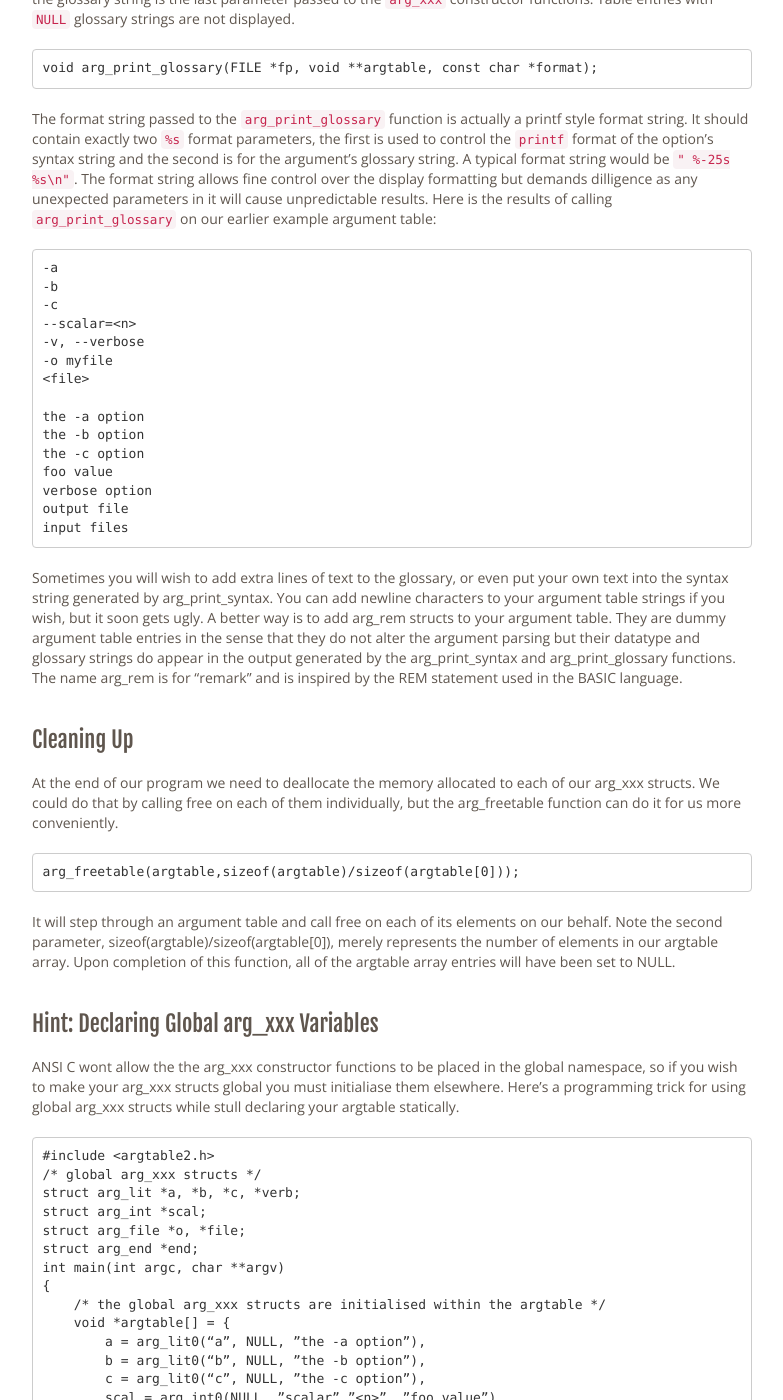
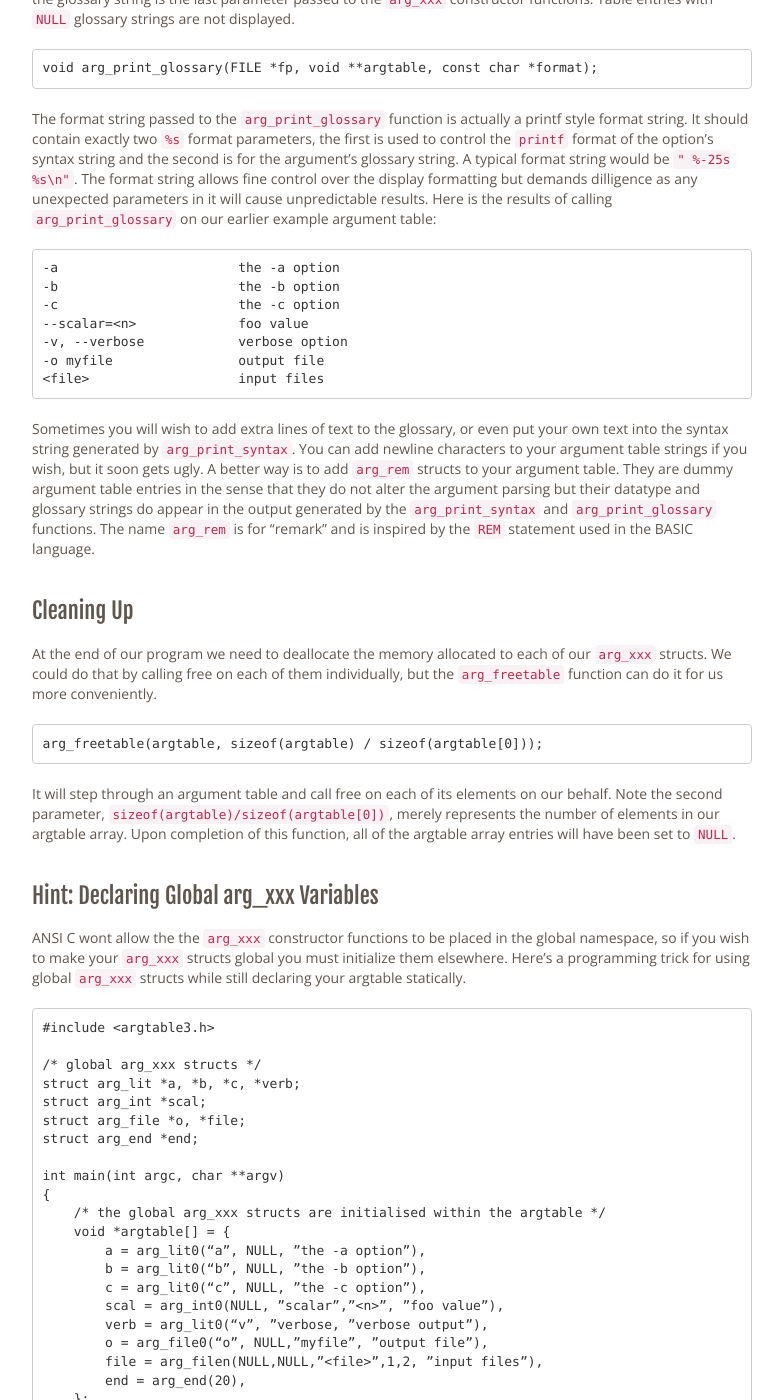
Before and after one commit to argtable/argtable.github.io, a Jekyll site: the page built from tutorial/index.md, in a window 1280 px wide and 1400 px high, scrolled down 8235 px. Shown: the whole window, without its empty margins (248-1031 px from the left). Built offline with Jekyll 4.4.1, drawn with Linux system fonts in a browser that asks for light colours; nearby versions of some CDN libraries; Markdown is read by kramdown in place of the engine named in the settings; some of the changed text lies outside the part shown.

Commit message:
Task #5: Add tutorial Description: Revise the content. Reviewer: tomghuang

````diff
--- a/tutorial/index.md
+++ b/tutorial/index.md
@@ -353,48 +353,42 @@
 The format string passed to the `arg_print_glossary` function is actually a printf style format string. It should contain exactly two `%s` format parameters, the first is used to control the `printf` format of the option's syntax string and the second is for the argument's glossary string. A typical format string would be `" %-25s %s\n"`. The format string allows fine control over the display formatting but demands dilligence as any unexpected parameters in it will cause unpredictable results. Here is the results of calling `arg_print_glossary` on our earlier example argument table:
 
 ```
--a
--b
--c
---scalar=<n>
--v, --verbose
--o myfile
-<file>
-
-the -a option
-the -b option
-the -c option
-foo value
-verbose option
-output file
-input files
+-a                       the -a option
+-b                       the -b option
+-c                       the -c option
+--scalar=<n>             foo value
+-v, --verbose            verbose option
+-o myfile                output file
+<file>                   input files
 ```
 
-Sometimes you will wish to add extra lines of text to the glossary, or even put your own text into the syntax string generated by arg_print_syntax. You can add newline characters to your argument table strings if you wish, but it soon gets ugly. A better way is to add arg_rem structs to your argument table. They are dummy argument table entries in the sense that they do not alter the argument parsing but their datatype and glossary strings do appear in the output generated by the arg_print_syntax and arg_print_glossary functions. The name arg_rem is for “remark” and is inspired by the REM statement used in the BASIC language.
+Sometimes you will wish to add extra lines of text to the glossary, or even put your own text into the syntax string generated by `arg_print_syntax`. You can add newline characters to your argument table strings if you wish, but it soon gets ugly. A better way is to add `arg_rem` structs to your argument table. They are dummy argument table entries in the sense that they do not alter the argument parsing but their datatype and glossary strings do appear in the output generated by the `arg_print_syntax` and `arg_print_glossary` functions. The name `arg_rem` is for "remark" and is inspired by the `REM` statement used in the BASIC language.
 
 
 ### Cleaning Up
 
-At the end of our program we need to deallocate the memory allocated to each of our arg_xxx structs. We could do that by calling free on each of them individually, but the arg_freetable function can do it for us more conveniently.
+At the end of our program we need to deallocate the memory allocated to each of our `arg_xxx` structs. We could do that by calling free on each of them individually, but the `arg_freetable` function can do it for us more conveniently.
 
 ```
-arg_freetable(argtable,sizeof(argtable)/sizeof(argtable[0]));
+arg_freetable(argtable, sizeof(argtable) / sizeof(argtable[0]));
 ```
 
-It will step through an argument table and call free on each of its elements on our behalf. Note the second parameter, sizeof(argtable)/sizeof(argtable[0]), merely represents the number of elements in our argtable array. Upon completion of this function, all of the argtable array entries will have been set to NULL.
+It will step through an argument table and call free on each of its elements on our behalf. Note the second parameter, `sizeof(argtable)/sizeof(argtable[0])`, merely represents the number of elements in our argtable array. Upon completion of this function, all of the argtable array entries will have been set to `NULL`.
 
 
 ### Hint: Declaring Global arg_xxx Variables
 
-ANSI C wont allow the the arg_xxx constructor functions to be placed in the global namespace, so if you wish to make your arg_xxx structs global you must initialiase them elsewhere. Here's a programming trick for using global arg_xxx structs while stull declaring your argtable statically.
+ANSI C wont allow the the `arg_xxx` constructor functions to be placed in the global namespace, so if you wish to make your `arg_xxx` structs global you must initialize them elsewhere. Here's a programming trick for using global `arg_xxx` structs while still declaring your argtable statically.
 
 ```
-#include <argtable2.h>
+#include <argtable3.h>
+
 /* global arg_xxx structs */
 struct arg_lit *a, *b, *c, *verb;
 struct arg_int *scal;
 struct arg_file *o, *file;
 struct arg_end *end;
+
 int main(int argc, char **argv)
 {
     /* the global arg_xxx structs are initialised within the argtable */
@@ -408,17 +402,19 @@
         file = arg_filen(NULL,NULL,”<file>”,1,2, ”input files”),
         end = arg_end(20),
     };
+
     ...
+
     return 0;
 };
 ```
 
-See the ls.c program included in the argtable distribution for an example of using this declaration style.
+See the `ls.c` program included in the Argtable3 distribution for an example of using this declaration style.
 
 
 ### Example Programs
 
-The argtable distribution comes with example programs that implement complete GNU compatable command line options for several common unix commands. See the argtable-2.x/example/ directory for the source code of the following programs:
+The Argtable3 distribution comes with example programs that implement complete POSIX-compatable command-line options for several common UNIX commands. See the argtable-3.x/example/ directory for the source code of the following programs:
 
 ```
 echo [-neE] [--help] [--version] [STRING]...
@@ -432,11 +428,4 @@
 uname [-asnrvmpio] [--help] [--version]
 ```
 
-[heitmann]: email:sheitmann@users.sourceforge.net
-[argtable2]: http://argtable.sourceforge.net/
-[argtable2-sourceforge]: http://sourceforge.net/projects/argtable/
-[tutorial]: http://argtable.org/tutorial/
-[example]: http://argtable.org/examples/
-[doc]: http://argtable.org/documentation/
-[issue]: https://github.com/tomghuang/tomghuang.github.io/issues
 [posix-utility-conventions]: http://pubs.opengroup.org/onlinepubs/9699919799/basedefs/V1_chap12.html
````
